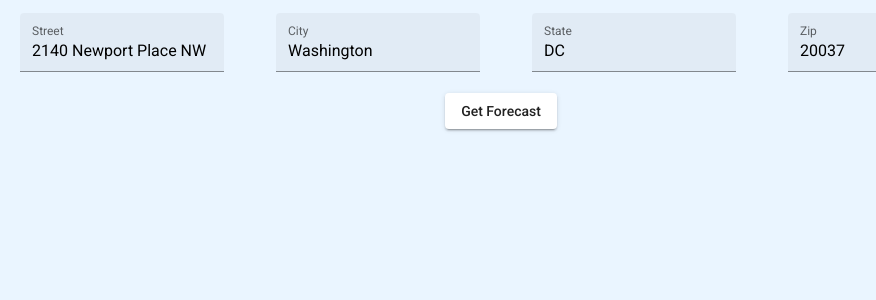
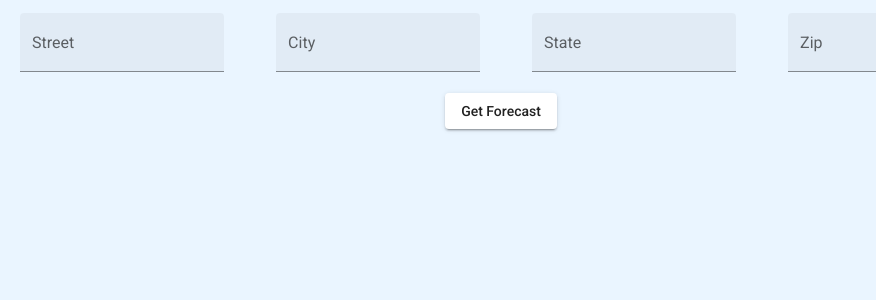
Before and after one commit to jayschoen/weather-forecast, an Angular app in the folder weather-forecast/: page / in a window 1280 px wide. Shown: the top 300 px of the page, without its empty margins (139-1015 px from the left). Built offline with nearby package versions, Linux system fonts and the light colour scheme.

Commit message:
remove default address

```diff
--- a/weather-forecast/src/app/convert-address/convert-address.component.ts
+++ b/weather-forecast/src/app/convert-address/convert-address.component.ts
@@ -13,10 +13,10 @@ import { Address } from '../address';
 export class ConvertAddressComponent implements OnInit {
 
   address: Address = {
-    street: '2140 Newport Place NW',
-    city: 'Washington',
-    state: 'DC',
-    zip: '20037'
+    street: '',
+    city: '',
+    state: '',
+    zip: ''
   };
 
   constructor(
```
